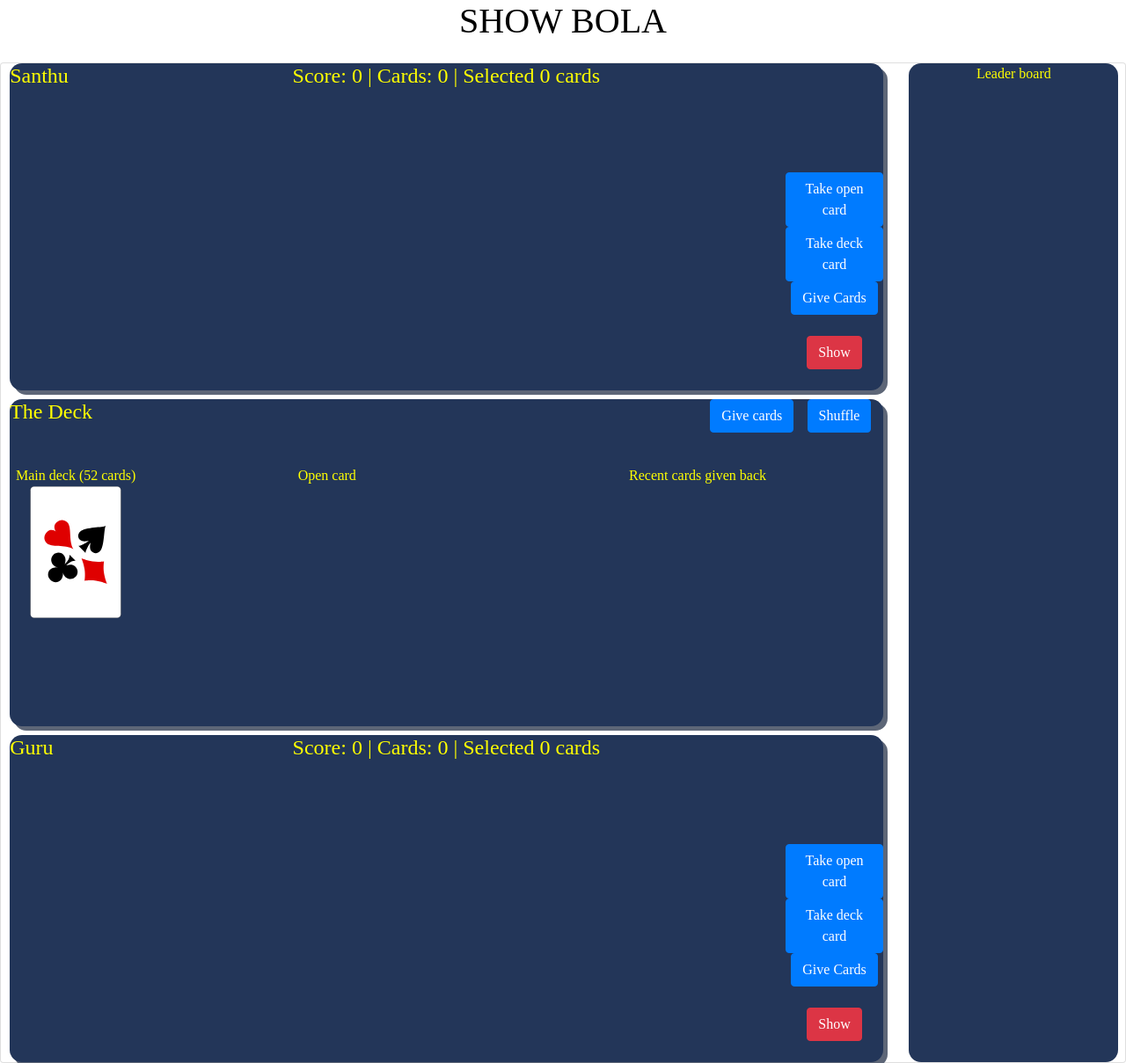
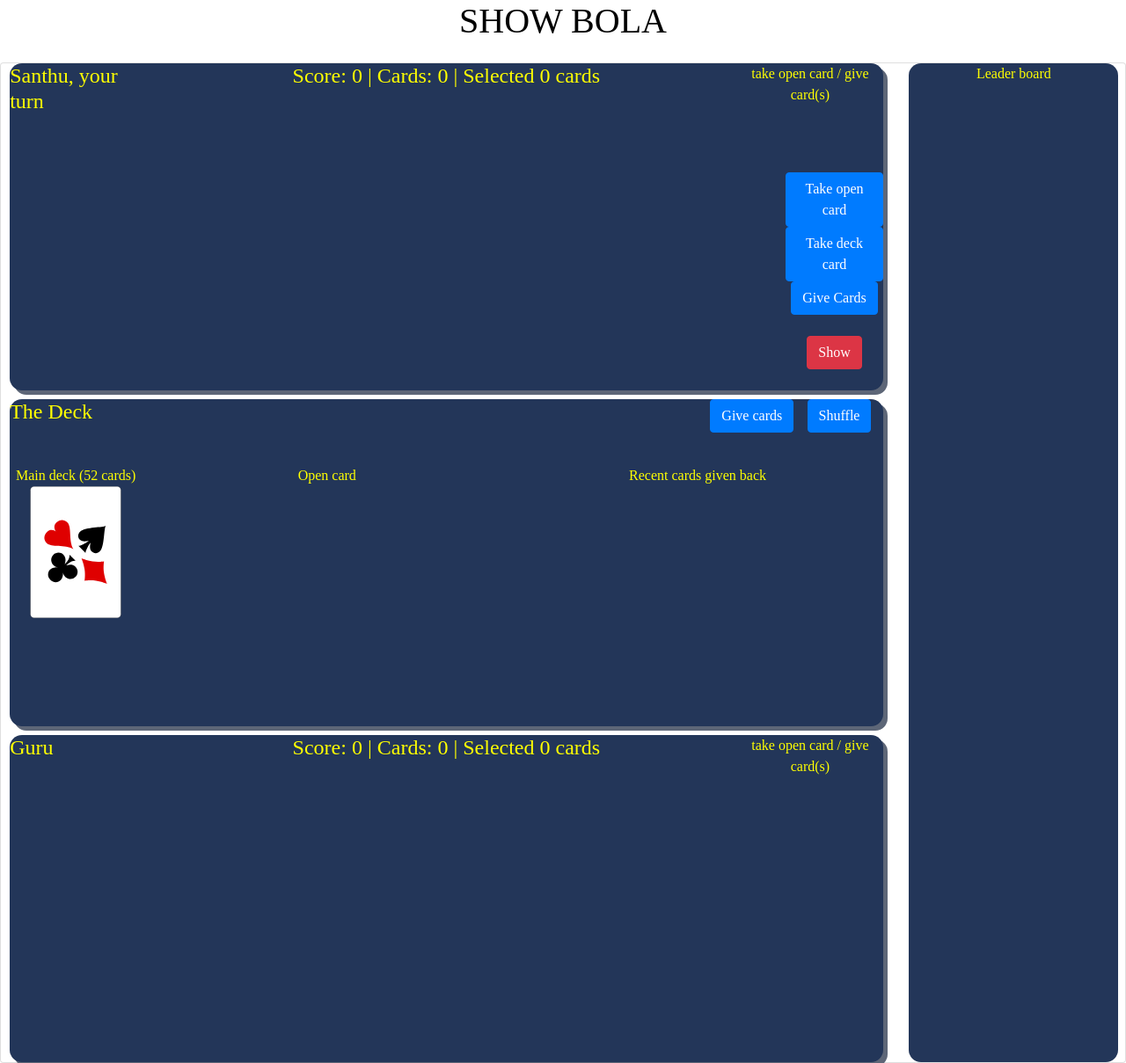
Before and after one commit to akshayreddy/show-bola, a Vue app in the folder vue/: page / in a window 1280 px wide. Shown: the whole page at 88% size. Built offline with nearby package versions, Linux system fonts and the light colour scheme.

Commit message:
switch player turns

```diff
--- a/vue/public/css/app.css
+++ b/vue/public/css/app.css
@@ -66,7 +66,7 @@ body{
 
 .cardLayout .item_1{
   display: grid;
-  grid-template-columns: 1fr 6fr 1fr;
+  grid-template-columns: 2fr 8fr 2fr;
 }
 
 .cardLayout .item_2{
@@ -107,8 +107,7 @@ body{
   color: black;
 }
 
-.cardsBackToDeck{
-  display: grid,
+.cardsBackToDeck, .cardsByOpponent{
   grid-template-rows: 1fr 1fr;
 }
 
--- a/vue/src/App.vue
+++ b/vue/src/App.vue
@@ -4,7 +4,7 @@
       <div class="cardLayout">
         <div class="item_1">
           <div class="cardTitle">
-            <h4>{{playerA.name}}</h4>
+            <h4>{{playerA.name}}<span v-if="currentPlayer === playerA">, your turn</span> </h4>
           </div>
           <div>
             <h4>
@@ -30,7 +30,7 @@
                 <img width="150px" height="150px" viewBox="0 0 150 150" :src="'./media/svg/' + card.value + '_of_'+ card.suit + 's.svg'">
             </div>
           </div>
-          <div class="playerActions">
+          <div class="playerActions" v-show="currentPlayer === playerA">
             <div>
               <button type="button" v-if="playerA.hasTakenCards === false" class="btn btn-primary" @click="takeOpenCard(playerA)">Take open card</button>
             </div>
@@ -38,7 +38,7 @@
               <button type="button" v-if="playerA.hasTakenCards === false" class="btn btn-primary" @click="takeCardFromDeck(playerA)">Take deck card</button>
             </div>
             <div>
-              <button type="button" v-if="playerA.hasGivenCards === false" class="btn btn-primary" @click="giveCard(playerA)">Give Cards</button>
+              <button type="button" v-if="playerA.showGiveCard === true" class="btn btn-primary" @click="giveCard(playerA)">Give Cards</button>
             </div>
             <div>
               <button type="button" class="btn btn-danger" @click="show()">Show</button>
@@ -77,7 +77,7 @@
             <div v-for="card in openCards" :key="card.name" :card="card"
             @click="selectOpenCard(card)"
             v-bind:class="[card.color === 'red' ? 'cardRed' : '']">
-                <img width="150px" height="150px" viewBox="0 0 150 150" :src="'./media/svg/' + card.value + '_of_'+ card.suit + 's.svg'">
+                <img width="100px" height="100px" viewBox="0 0 100 100" :src="'./media/svg/' + card.value + '_of_'+ card.suit + 's.svg'">
             </div>
             </div>
           </div>
@@ -86,7 +86,7 @@
               <span>Recent cards given back</span>
             </div>
             <div class="item_2">
-              <div v-for="card in standardDeck.cardsGivenBack" :key="card.name"
+              <div v-for="card in standardDeck.cardsGivenBack.slice(-3)" :key="card.name"
               :card="card"
               v-bind:class="[card.color === 'red' ? 'cardRed' : '']">
                 <img width="150px" height="150px" viewBox="0 0 150 150" :src="'./media/svg/' + card.value + '_of_'+ card.suit + 's.svg'">
@@ -98,7 +98,7 @@
       <div class="cardLayout">
         <div class="item_1">
           <div class="cardTitle">
-            <h4>{{playerB.name}}</h4>
+            <h4>{{playerB.name}}<span v-if="currentPlayer === playerB">, your turn</span></h4>
           </div>
           <div>
             <h4>
@@ -124,7 +124,7 @@
                 <img width="150px" height="150px" viewBox="0 0 150 150" :src="'./media/svg/' + card.value + '_of_'+ card.suit + 's.svg'">
             </div>
           </div>
-          <div class="playerActions">
+          <div class="playerActions" span v-show="currentPlayer === playerB">
             <div>
               <button type="button" v-if="playerB.hasTakenCards === false" class="btn btn-primary" @click="takeOpenCard(playerB)">Take open card</button>
             </div>
@@ -132,7 +132,7 @@
               <button type="button" v-if="playerB.hasTakenCards === false" class="btn btn-primary" @click="takeCardFromDeck(playerB)">Take deck card</button>
             </div>
             <div>
-              <button type="button" v-if="playerB.hasGivenCards === false" class="btn btn-primary" @click="giveCard(playerB)">Give Cards</button>
+              <button type="button" v-if="playerB.showGiveCard === true" class="btn btn-primary" @click="giveCard(playerB)">Give Cards</button>
             </div>
             <div>
               <button type="button" class="btn btn-danger" @click="show()">Show</button>
@@ -231,24 +231,45 @@ export default {
       },
       giveCard(player){
         let selectedCardsNumber = player.selectedCards.length;
+        if(selectedCardsNumber === 0){
+          player.message = "Select the cards";
+          return;
+        }
+
+        this.openCards = [];
         for (let iteration = 0; iteration < selectedCardsNumber; iteration++) {
           let card = player.selectedCards.pop();
           standardDeck.cardsGivenBack.push(card);
+          this.openCards.push(card);
           player.cards.splice(player.cards.indexOf(card), 1);
           player.rank = player.rank - card.rank;
         }
+
+        player.hasTakenCards = false;
+        if(player === this.playerA){
+          this.currentPlayer = this.playerB;
+        }else{
+          this.currentPlayer = this.playerA;
+        }
+
       },
       cardSelect(card, player){
         if(!player.selectedCards.includes(card)){
           player.selectedCards.push(card);
           player.runRules();
-          console.log("isNumberInSequenceRule", player.isNumberInSequenceRule);
-          console.log("isColorSuitAndOrderRule", player.isColorSuitAndOrderRule);
-          console.log("passedAllRules", player.passedAllRules);
+          if(player.isNumberInSequenceRule || player.isColorSuitAndOrderRule){
+            player.message = "You can put these cards";
+            player.showGiveCard = true;
+          }else{
+            player.message = "You cannot put these cards";
+            player.showGiveCard = false;
+          }
         }
       },
       clearSelectedCards(player){
         player.selectedCards = [];
+        player.message = "";
+        player.showGiveCard = true;
       },
       show(){
         let rankA = this.playerA.rank;
--- a/vue/src/game/player.js
+++ b/vue/src/game/player.js
@@ -5,12 +5,12 @@ class Player {
 		this.cards = [];
 		this.rank = 0;
 		this.selectedCards = [];
-		this.message = '';
+		this.message = 'take open card / give card(s)';
 		this.hasTakenCards = false;
-		this.hasGivenCards = false;
+		this.showGiveCard = true;
 		this.isNumberInSequenceRule = false;
 		this.isColorSuitAndOrderRule = false;
-		this.passedAllRules = this.passedAllRules();
+		this.canGiveCards = false;
 	}
 
 	rankCount(){
@@ -19,11 +19,8 @@ class Player {
 		});
 	}
 
-	passedAllRules(){
-		return (this.isNumberInSequenceRule || this.isColorSuitAndOrderRule);
-	}
-
 	runRules(){
+		console.log('runRules');
 		this.isNumberInSequenceRule = this.sameNumberSequence();
 		this.isColorSuitAndOrderRule = this.sameColorSuitAndOrder();
 	}
@@ -59,10 +56,6 @@ class Player {
 		let sameSuit = this.sameSuitSequence();
 		let inOrder = this.numbersInOrder();
 
-		console.log('sameColor', sameColor);
-		console.log('sameSuit', sameSuit);
-		console.log('inOrder', inOrder);
-
 		return (sameColor && sameSuit && inOrder)
 	}
 
```
